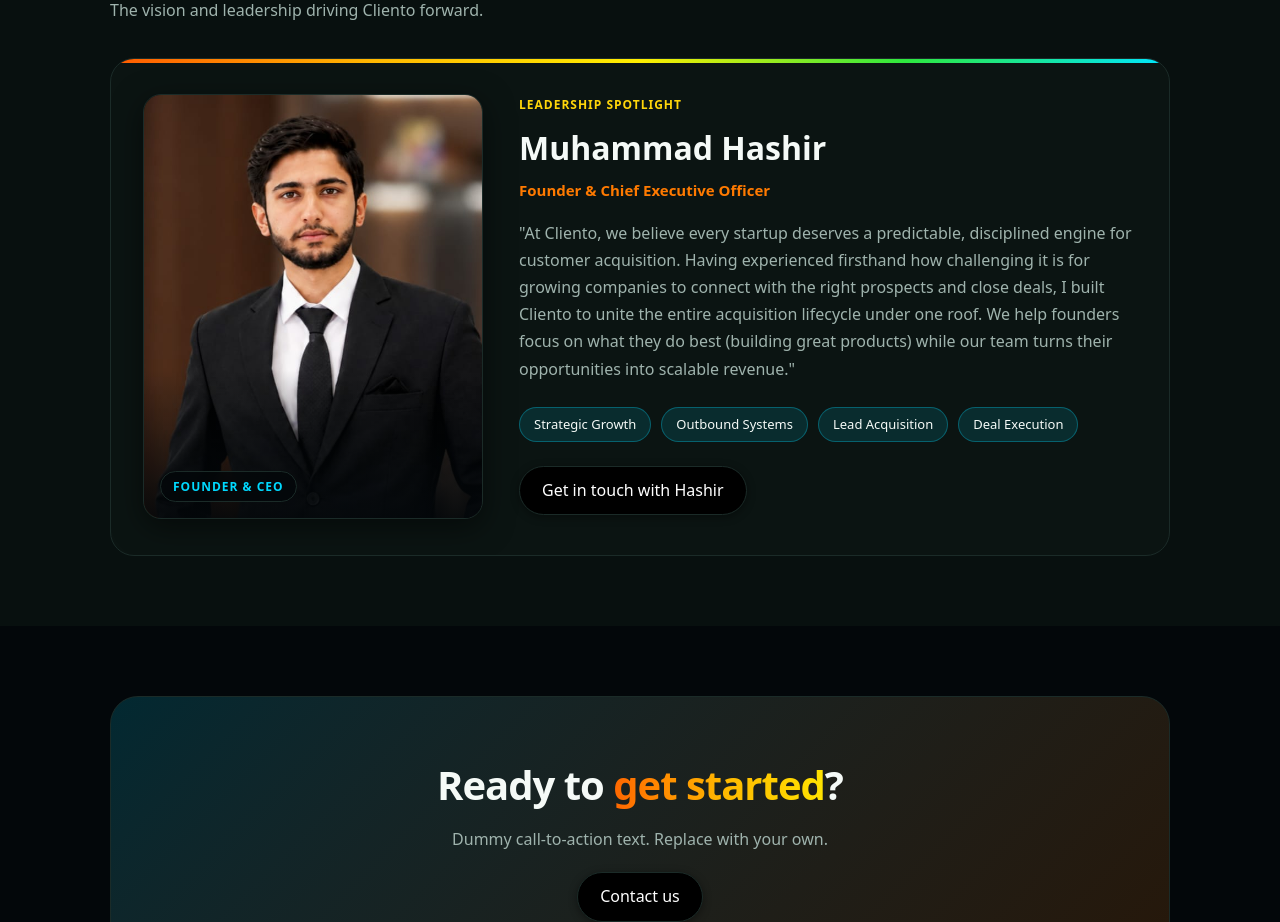
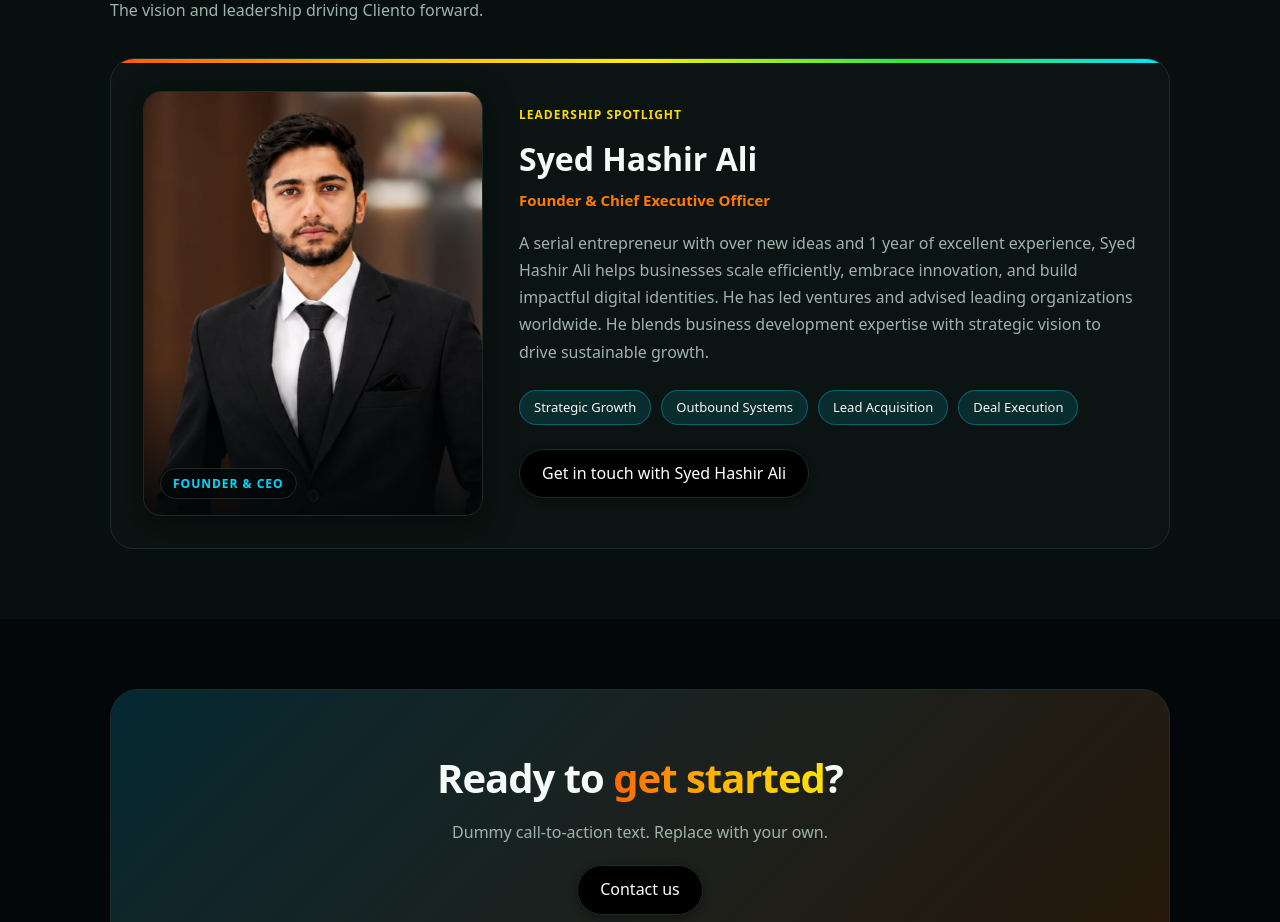
Before and after one commit to saimmali4911-prog/Cliento, a React (Vite) app in the folder client/: page /about in a window 1280 px wide. Shown: the part 1940-2862 px from the top of the page. Built offline with nearby package versions, Linux system fonts and the light colour scheme.

Commit message:
Update Founder & CEO details to Syed Hashir Ali

```diff
--- a/client/src/pages/About.jsx
+++ b/client/src/pages/About.jsx
@@ -69,11 +69,11 @@ export default function About() {
 
             <div className="founder-content">
               <span className="n">LEADERSHIP SPOTLIGHT</span>
-              <h3>Muhammad Hashir</h3>
+              <h3>Syed Hashir Ali</h3>
               <span className="founder-role">Founder & Chief Executive Officer</span>
 
               <p className="founder-bio">
-                "At Cliento, we believe every startup deserves a predictable, disciplined engine for customer acquisition. Having experienced firsthand how challenging it is for growing companies to connect with the right prospects and close deals, I built Cliento to unite the entire acquisition lifecycle under one roof. We help founders focus on what they do best (building great products) while our team turns their opportunities into scalable revenue."
+                A serial entrepreneur with over new ideas and 1 year of excellent experience, Syed Hashir Ali helps businesses scale efficiently, embrace innovation, and build impactful digital identities. He has led ventures and advised leading organizations worldwide. He blends business development expertise with strategic vision to drive sustainable growth.
               </p>
 
               <div className="founder-tags">
@@ -84,7 +84,7 @@ export default function About() {
               </div>
 
               <div>
-                <Link className="btn" to="/contact">Get in touch with Hashir</Link>
+                <Link className="btn" to="/contact">Get in touch with Syed Hashir Ali</Link>
               </div>
             </div>
           </div>
```
